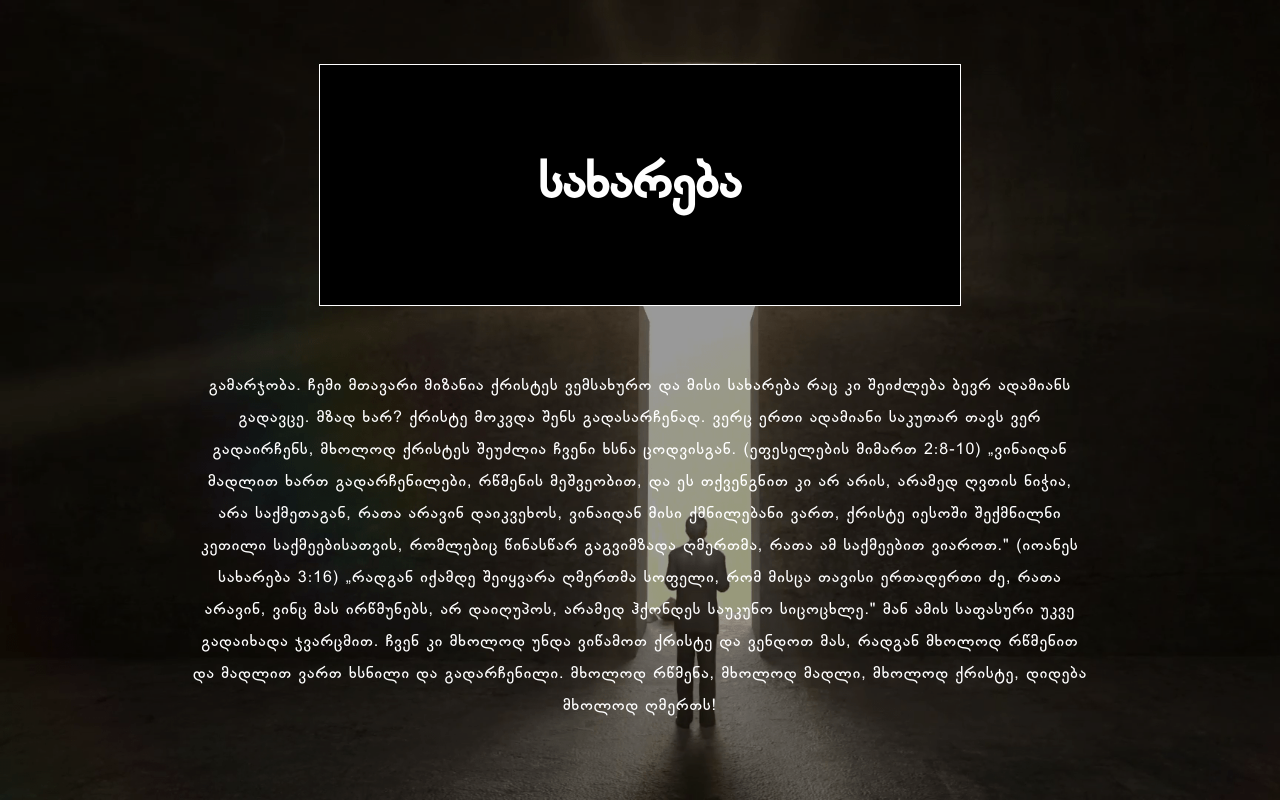
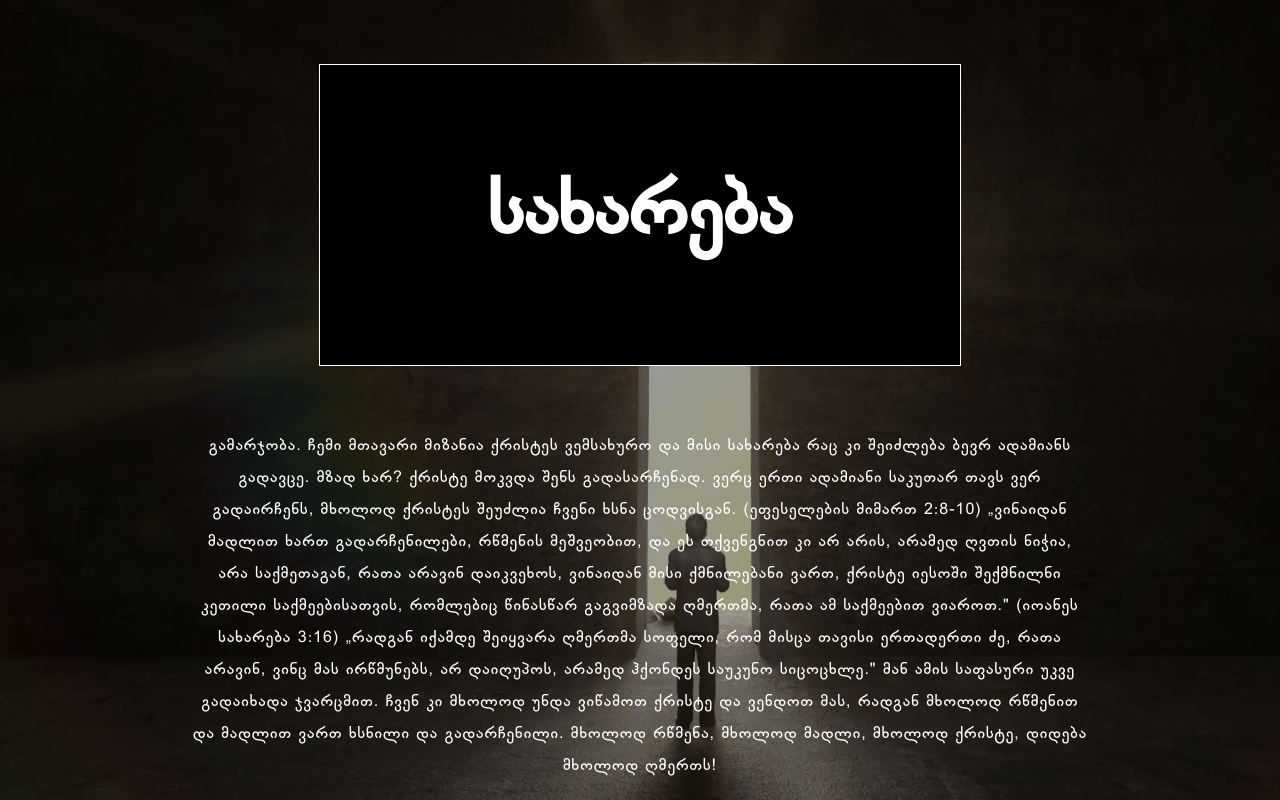
Before and after one commit to Kvirik5/Gospel, a plain HTML site: page index.html in a window 1280 px wide. Drawn offline with Linux system fonts and the light colour scheme.

Commit message:
Update style.css

```diff
--- a/style.css
+++ b/style.css
@@ -58,14 +58,14 @@ ul {
 header h1 {
     display: flex;
     position: relative;
-    height: 240px;
+    height: 300px;
     width: 50%;
     margin: auto;
     justify-content: center;
     align-items: center;
     background-color: black;
     background-position: center;
-    font-size: 50px;
+    font-size: 75px;
     color: white;
     margin-top: 5%;
     border: 1px solid;
```
